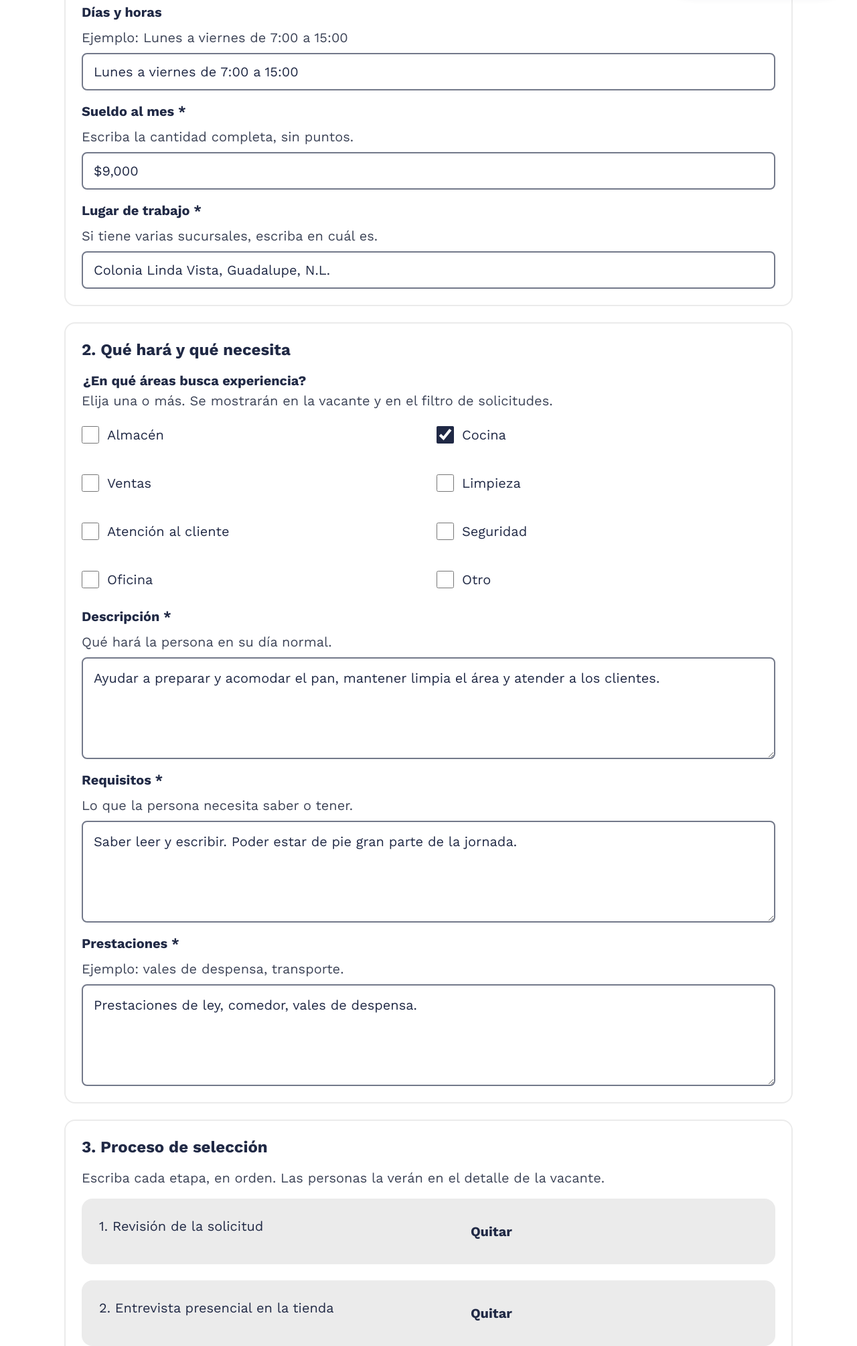
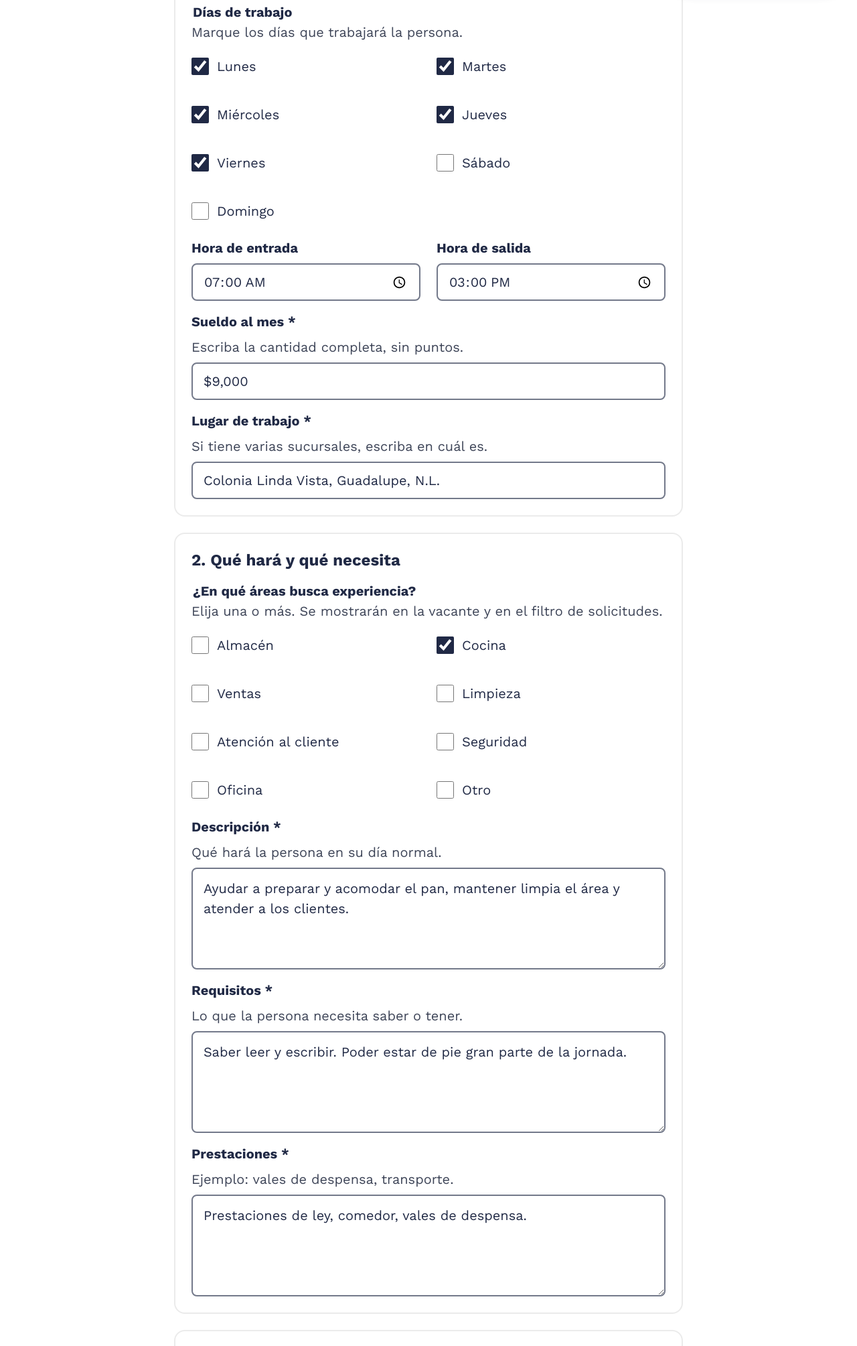
Before and after one commit to loganrat0tafuu/amac-web, a plain HTML site: page publica-vacante.html in a window 1280 px wide. Shown: the part 791-2800 px from the top of the page at 67% size. Drawn offline with nearby package versions, Linux system fonts and the light colour scheme.

Commit message:
Renombra las paginas de Isa a minusculas y ajusta publicar vacante, perfil del candidato y mis vacantes

```diff
--- a/css/componentes.css
+++ b/css/componentes.css
@@ -577,6 +577,7 @@ hr {
     .tarjeta--fila-3,
     .tabla-cabecera--3 {
         grid-template-columns:  5fr 2fr 2fr;
+        align-items: baseline;
     }
 
     /* Muestro los encabezados de la tabla */
@@ -885,3 +886,40 @@ Campo del codigo: numeros para que sea facil ver cuantos numeros lleva escritos
 .campo-formulario input[aria-invalid="true"] {
     border-color: var(--error);
 }
+
+/* PUBLICAR VACANTE (Publica-vacante.html) */
+/* Las etapas del proceso de seleccion van mas juntas */
+.lista--etapas {
+    gap: var(--espacio-2);
+}
+
+/* Cada etapa: texto a la izquierda y "Quitar" a la derecha, centrados en vertical */
+.etapa {
+    display: flex;
+    justify-content: space-between;
+    align-items: center;
+    gap: var(--espacio-3);
+    padding: var(--espacio-2) var(--espacio-3);
+}
+
+/* "Quitar" va subrayado, como un enlace, para que se vea que se puede picar */
+.etapa .boton-texto {
+    text-decoration: underline;
+}
+
+/* Hace mas angosto el contenido de la pagina y lo centra.
+   Es el mismo ancho del formulario (47.5rem) para que todo quede alineado */
+.contenedor--angosto {
+    width: min(100% - 2 * var(--margen-lateral), 47.5rem);
+}
+
+/* PERFIL DEL CANDIDATO (perfil-candidato.html) */
+/* Fila con un texto a la izquierda y un boton a la derecha (como el curriculum) */
+/* en celular si no cabe el boton se baja */
+.fila {
+    display: flex;
+    flex-wrap: wrap;
+    justify-content: space-between;
+    align-items: center;
+    gap: var(--espacio-3);
+}
--- a/Publica-vacante.html
+++ b/publica-vacante.html
@@ -71,7 +71,7 @@
         <div class="contenedor encabezado__fila">
 
             <!-- Logo de AMAC -->
-            <a class="marca" href="index.html">
+            <a class="marca" href="empresa-vacantes.html">
                 <img src="img/logo-amac.svg" alt="AMAC" width="200" height="23">
                 <span class="marca__nombre">Panel de empresas</span>
             </a>
@@ -144,8 +144,8 @@
 
 
     <!-- MAIN -->
-
-    <main id="principal" class="contenedor">
+    <!-- contenedor--angosto hace que todo (regresar, titulo y formulario) quede en una columna centrada, como en el figma -->
+    <main id="principal" class="contenedor contenedor--angosto">
         <a class="con-icono enlace-volver" href="empresa-vacantes.html"><svg class="icono" aria-hidden="true" xmlns="http://www.w3.org/2000/svg" viewBox="0 0 24 24" fill="none" stroke="currentColor" stroke-width="2" stroke-linecap="round" stroke-linejoin="round"><path d="m15 18-6-6 6-6"/></svg>Regresar a mis vacantes</a>
 
         <div class="titulo-pagina">
@@ -153,7 +153,8 @@
             <p>Llene los datos de su vacante. Los campos con <span aria-hidden="true">*</span><span class="solo-lector">asterisco</span> son obligatorios.</p>
         </div>
 
-        <form class="formulario formulario--ancho" action="empresa-vacantes.html" method="post">
+        <!-- quitamos formulario--ancho para que el formulario quede angosto y centrado, como en el figma -->
+        <form class="formulario" action="empresa-vacantes.html" method="post">
 
             <!-- 1. DATOS DE LA VACANTE -->
             <section class="tarjeta" aria-labelledby="titulo-datos">
@@ -182,11 +183,36 @@
                     <option value="fines-semana">Fines de semana</option>
                 </select>
             </div>
-            <div class="campo-formulario">
-                <label for="dias-horas">Días y horas</label>
-                <p class="campo-formulario__ayuda" id="dias-horas-ayuda">Ejemplo: Lunes a viernes de 7:00 a 15:00</p>
-                <input type="text" id="dias-horas" name="dias-horas" value="Lunes a viernes de 7:00 a 15:00" aria-describedby="dias-horas-ayuda">
+
+            <!-- en vez de escribir los dias, la empresa los marca -->
+            <fieldset>
+                <legend>Días de trabajo</legend>
+                <p class="campo-formulario__ayuda">Marque los días que trabajará la persona.</p>
+                <div class="columnas">
+                    <label class="opcion"><input type="checkbox" name="dias" value="lunes" checked>Lunes</label>
+                    <label class="opcion"><input type="checkbox" name="dias" value="martes" checked>Martes</label>
+                    <label class="opcion"><input type="checkbox" name="dias" value="miercoles" checked>Miércoles</label>
+                    <label class="opcion"><input type="checkbox" name="dias" value="jueves" checked>Jueves</label>
+                    <label class="opcion"><input type="checkbox" name="dias" value="viernes" checked>Viernes</label>
+                    <label class="opcion"><input type="checkbox" name="dias" value="sabado">Sábado</label>
+                    <label class="opcion"><input type="checkbox" name="dias" value="domingo">Domingo</label>
+                </div>
+            </fieldset>
+
+            <!-- DIAS Y HORARIO !!!!!!!!!!-->
+            <!-- type="time" es un campo especial para horas -->
+            <!-- min y max ponen el limite: solo se aceptan horas entre 6:00 y 22:00 step="1800" hace que las horas vayan de media en media hora (1800 segundos = 30 minutos) -->
+            <div class="columnas">
+                <div class="campo-formulario">
+                    <label for="hora-entrada">Hora de entrada</label>
+                    <input type="time" id="hora-entrada" name="hora-entrada" value="07:00" min="06:00" max="22:00" step="1800">
+                </div>
+                <div class="campo-formulario">
+                    <label for="hora-salida">Hora de salida</label>
+                    <input type="time" id="hora-salida" name="hora-salida" value="15:00" min="06:00" max="22:00" step="1800">
+                </div>
             </div>
+
             <div class="campo-formulario">
                 <label for="sueldo">Sueldo al mes <span aria-hidden="true">*</span></label>
                 <p class="campo-formulario__ayuda" id="sueldo-ayuda">Escriba la cantidad completa, sin puntos.</p>
@@ -237,16 +263,16 @@
             <section class="tarjeta" aria-labelledby="titulo-proceso">
                 <h2 id="titulo-proceso">3. Proceso de selección</h2>
                 <p class="campo-formulario__ayuda">Escriba cada etapa, en orden. Las personas la verán en el detalle de la vacante.</p>
-                <ol class="lista">
-                <li class="tarjeta tarjeta--gris tarjeta--fila-3">
+                <ol class="lista lista--etapas">
+                <li class="tarjeta tarjeta--gris etapa">
                     <p>1. Revisión de la solicitud</p>
                     <button class="boton-texto" type="button">Quitar<span class="solo-lector"> la etapa 1, Revisión de la solicitud</span></button>
                 </li>
-                <li class="tarjeta tarjeta--gris tarjeta--fila-3">
+                <li class="tarjeta tarjeta--gris etapa">
                     <p>2. Entrevista presencial en la tienda</p>
                     <button class="boton-texto" type="button">Quitar<span class="solo-lector"> la etapa 2, Entrevista presencial en la tienda</span></button>
                 </li>
-                <li class="tarjeta tarjeta--gris tarjeta--fila-3">
+                <li class="tarjeta tarjeta--gris etapa">
                     <p>3. Entrega de documentos</p>
                     <button class="boton-texto" type="button">Quitar<span class="solo-lector"> la etapa 3, Entrega de documentos</span></button>
                 </li>
```
Also changed, not shown: empresa-vacantes.html (+1 -1 lines), perfil-candidato.html (renamed from Perfil-candidato.html, +6 -4 lines).
